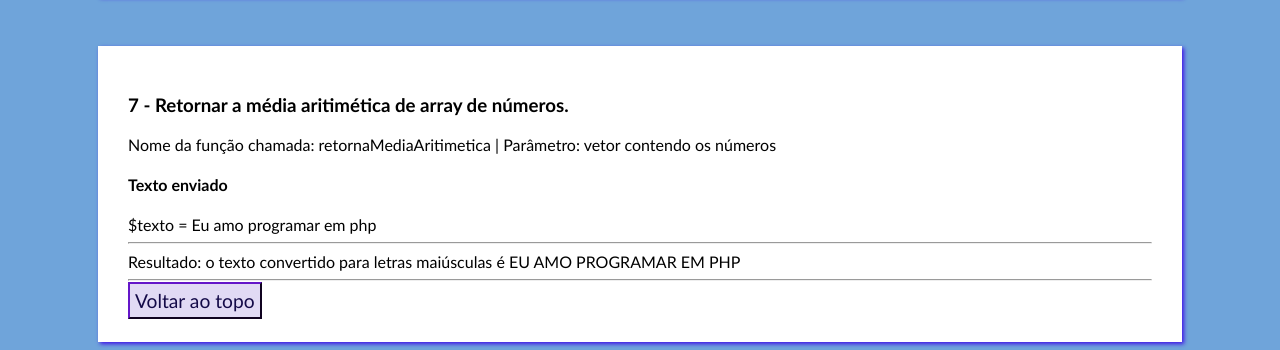
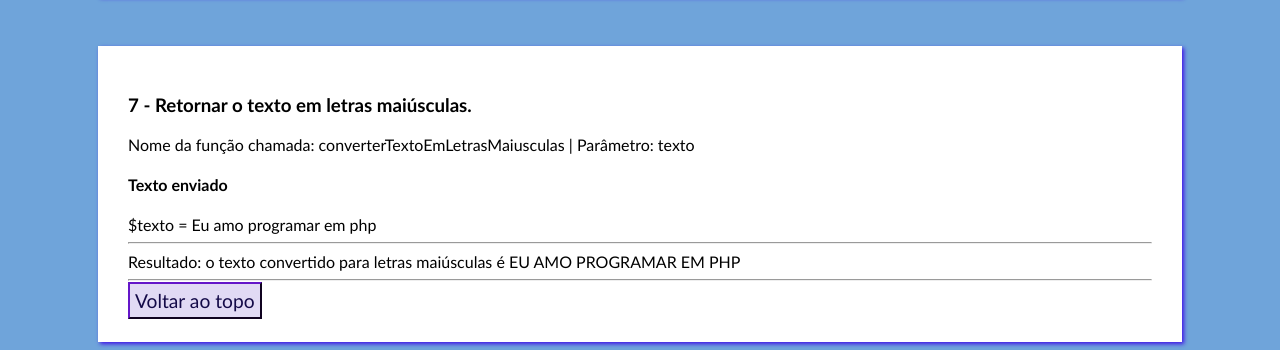
Before and after one commit to w3aewander/exercicios_php_basico, a PHP site: page / in a window 1280 px wide. Shown: the part 2562-2912 px from the top of the page. Run offline with PHP 8.4, Linux system fonts and the light colour scheme.

Commit message:
Correção dos exercicios

```diff
--- a/ex07.php
+++ b/ex07.php
@@ -10,8 +10,8 @@
 //como parâmetro e retorne a mesma string
 //com todas as letras maiúsculas.
 
-echo "<h3>7 - Retornar a média aritimética de array de números. </h3>";
-echo "Nome da função chamada: retornaMediaAritimetica | Parâmetro: vetor contendo os números";
+echo "<h3>7 - Retornar o texto em letras maiúsculas. </h3>";
+echo "Nome da função chamada: converterTextoEmLetrasMaiusculas | Parâmetro: texto";
 
 $texto ="Eu amo programar em php";
 
```
